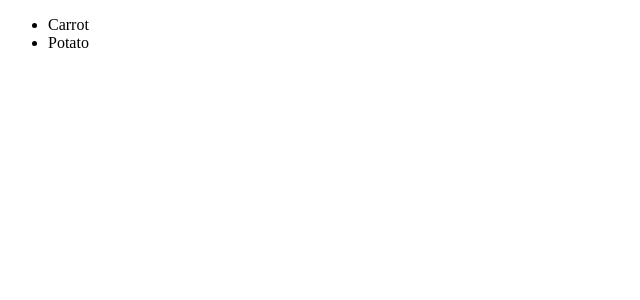
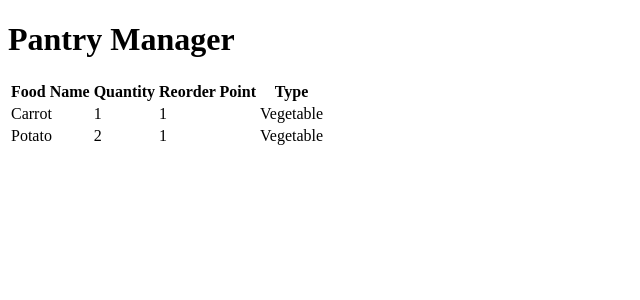
Before and after one commit to kjaf/e-gineeringInventory, a React (Create React App) app in the folder reactworkshopkylefetterman/: page / in a window 1280 px wide. Shown: the top 300 px of the page, without its empty margins (0-640 px from the left). Built offline with nearby package versions, Linux system fonts and the light colour scheme.

Commit message:
added table and key

```diff
--- a/reactworkshopkylefetterman/src/App.tsx
+++ b/reactworkshopkylefetterman/src/App.tsx
@@ -4,17 +4,23 @@ import React from 'react'
 
 type Food = {
     name: string,
-    quantity: number;
+    quantity: number,
+    reOrderPoint: number,
+    type: string
 }
 
 const foods:Food[] = [
     {
         name: "Carrot",
-        quantity:1
+        quantity:1,
+        reOrderPoint:1,
+        type:"Vegetable"
     },
     {
         name:"Potato",
-        quantity:2
+        quantity:2,
+        reOrderPoint:1,
+        type:"Vegetable"
     }
 ]
 
@@ -25,22 +31,45 @@ const foods:Food[] = [
 const App = () => {
     const renderFoods = () =>{
         return (
-            foods.map(food=>{
+            <tbody>
+            {foods.map((food,index)=>{
                 return(
-                   <li>
-                       {food.name}
-                   </li>
-                )
-            })
+
+                        <tr key={food.name}>
+                            <td>
+                                {food.name}
+                            </td>
+                            <td>
+                                {food.quantity}
+                            </td>
+                            <td>
+                                {food.reOrderPoint}
+                            </td>
+                            <td>
+                                {food.type}
+                            </td>
+                        </tr>
+                )}
+            )}
+            </tbody>
         )
     }
 
 
     return (
         <>
-            <ul>
+            <h1>Pantry Manager</h1>
+            <table>
+                <thead>
+                    <tr>
+                        <th>Food Name</th>
+                        <th>Quantity</th>
+                        <th>Reorder Point</th>
+                        <th>Type</th>
+                    </tr>
+                </thead>
                 {renderFoods()}
-            </ul>
+            </table>
         </>
     )
 }
--- a/reactworkshopkylefetterman/src/index.tsx
+++ b/reactworkshopkylefetterman/src/index.tsx
@@ -9,5 +9,5 @@ import App from './App'
 //class                                     className
 //for                                       htmlFor
 //inline styles are strings                 inline styles are objects, Numbers=px
-
+//<!-- comments like this -->                {/* comments like this  */}
 render(<App />,document.getElementById("root"))
```
